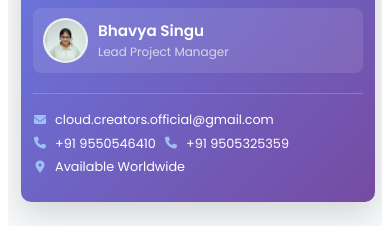
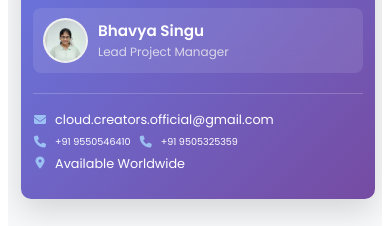
Before and after one commit to cloudcreatorsofficial-ui/Cloud-Creators-Website, an Angular app: page / in a window 390 px wide. Shown: the part 3200-3426 px from the top of the page. Built offline with nearby package versions, Linux system fonts and the light colour scheme; grey boxes are pictures that could not be loaded.

Commit message:
phone numbers fixed

```diff
--- a/src/app/pages/home.component.html
+++ b/src/app/pages/home.component.html
@@ -244,9 +244,9 @@
           </div>
           <div class="contact-item">
             <i class="fas fa-phone"></i>
-            <span>+91 9550546410</span>
+            <span style="font-size: 0.75em;">+91 9550546410</span>
             <i class="fas fa-phone"></i>
-            <span>+91 9505325359</span>
+            <span style="font-size: 0.75em;">+91 9505325359</span>
           </div>
           <div class="contact-item">
             <i class="fas fa-map-marker-alt"></i>
```
